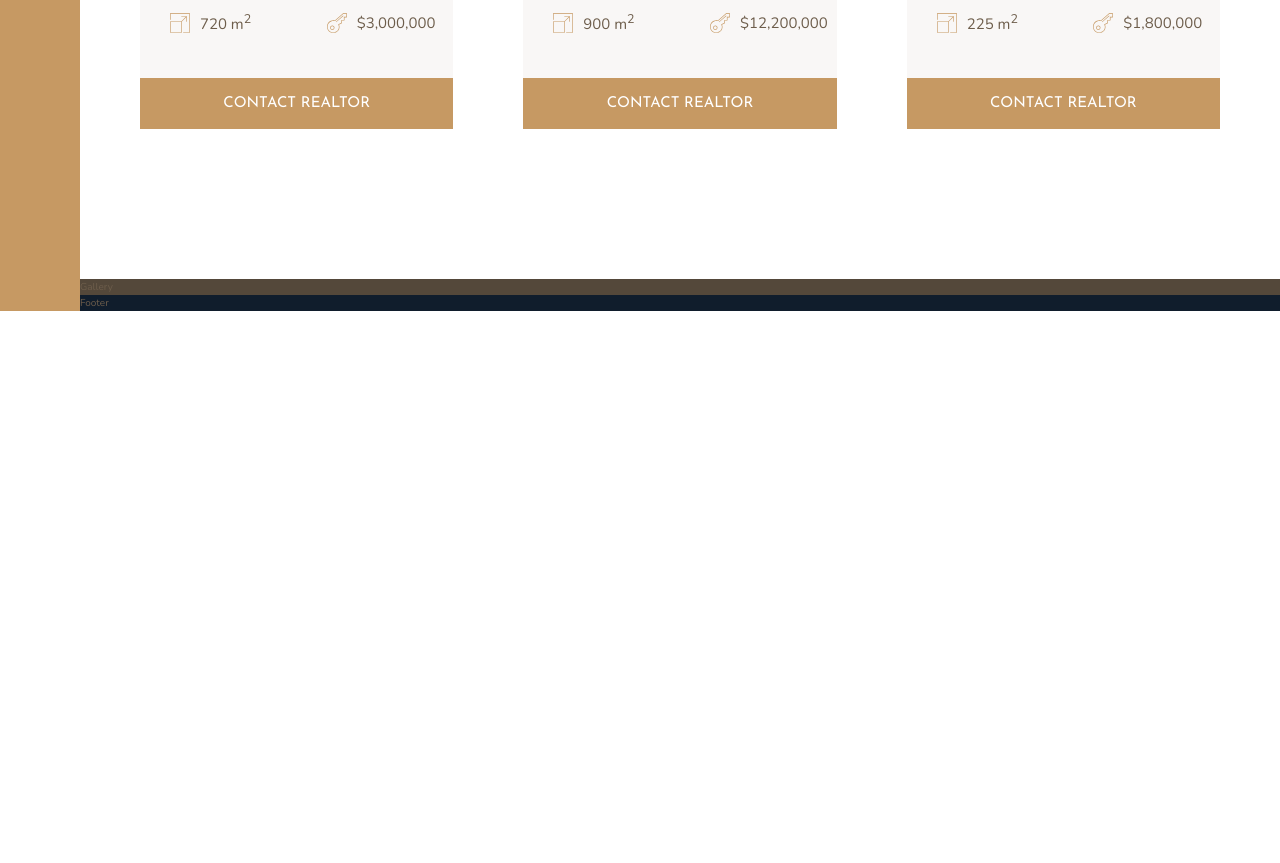
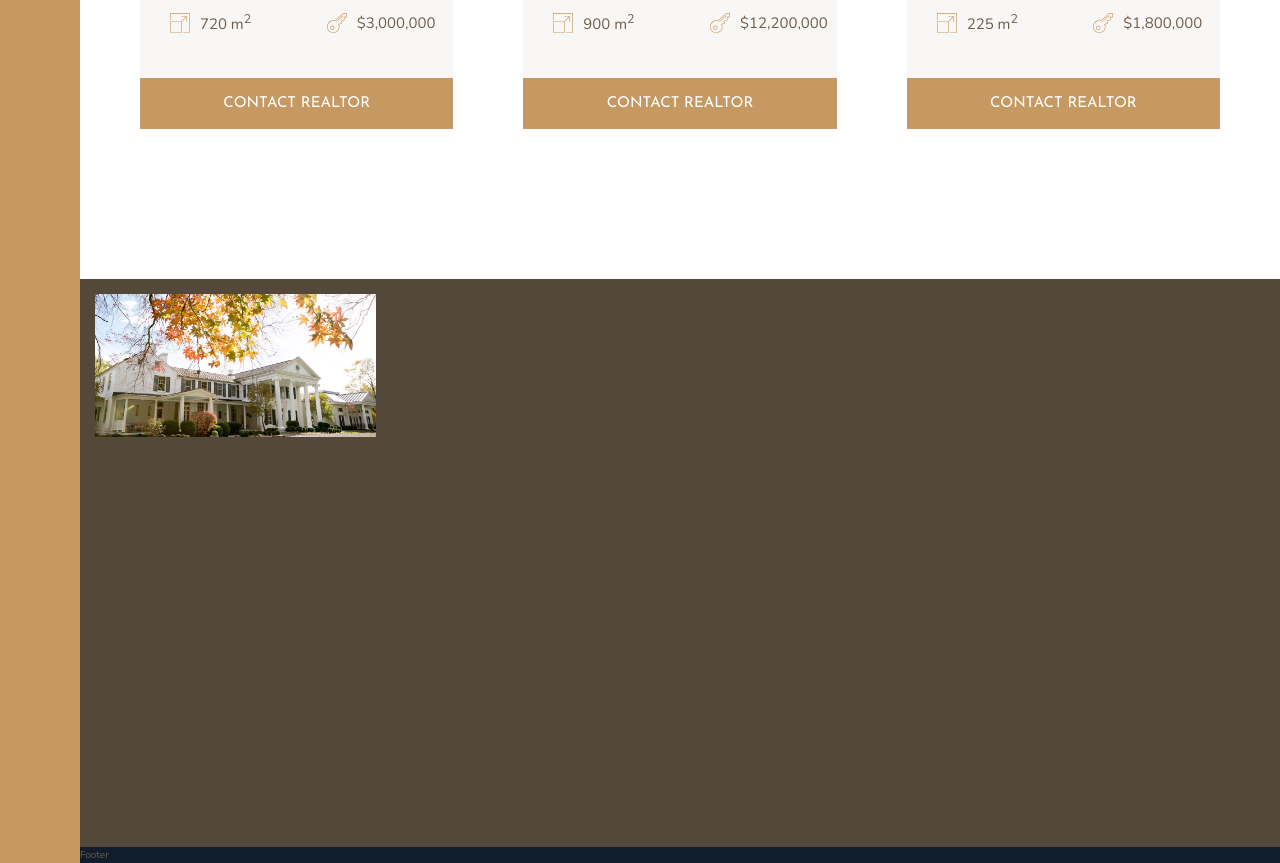
Before and after one commit to Alirezayoom/nexter, a website: page index.html in a window 1280 px wide. Shown: the part 2797-3660 px from the top of the page. Before the commit the page ends 3108 px from the top, so only its background shows below. Drawn offline with nearby package versions, Linux system fonts and the light colour scheme.

Commit message:
row and columns added to gallery section

```diff
--- a/index.html
+++ b/index.html
@@ -352,7 +352,11 @@
       </div>
     </section>
 
-    <section class="gallery">Gallery</section>
+    <section class="gallery">
+      <figure class="gallery__item gallery__item--1">
+        <img src="img/gal-1.jpeg" alt="Gallery image 1" class="gallery__img" />
+      </figure>
+    </section>
 
     <footer class="footer">Footer</footer>
   </body>
--- a/sass/_gallery.scss
+++ b/sass/_gallery.scss
@@ -1,4 +1,25 @@
 .gallery {
   background-color: $color-grey-dark-1;
   grid-column: full-start/full-end;
+
+  display: grid;
+  grid-template-columns: repeat(8, 1fr);
+  grid-template-rows: repeat(7, 5vw);
+
+  gap: 1.5rem;
+  padding: 1.5rem;
+
+  &__item {
+    &--1 {
+      grid-row: 1 / span 2;
+      grid-column: 1 / span 2;
+    }
+  }
+
+  &__img {
+    width: 100%;
+    height: 100%;
+    object-fit: cover;
+    display: block;
+  }
 }
```
Also changed, not shown: css/style.css.
